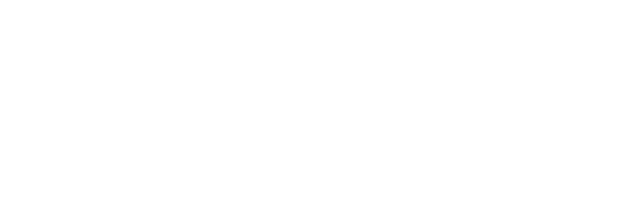
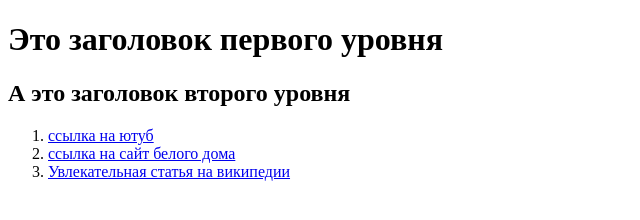
Before and after one commit to B0rjomi/task-html, a website: page src/index.html in a window 1280 px wide. Shown: the whole page, without its empty margins (0-640 px from the left). Drawn offline with Linux system fonts and the light colour scheme.

Commit message:
HTML homework #1

```diff
--- a/src/index.html
+++ b/src/index.html
@@ -3,5 +3,22 @@
     <head>
         <title>HTML</title>
     </head>
-    <body></body>
+    <body>
+        <h1>Это заголовок первого уровня</h1>
+        <h2>А это заголовок второго уровня</h2>
+        <ol>
+            <li><a href="https://www.youtube.com">ссылка на ютуб</a></li>
+            <li>
+                <a href="https://www.whitehouse.gov"
+                    >ссылка на сайт белого дома</a
+                >
+            </li>
+            <li>
+                <a
+                    href="https://ru.wikipedia.org/wiki/Временная_шкала_далёкого_будущего"
+                    >Увлекательная статья на википедии</a
+                >
+            </li>
+        </ol>
+    </body>
 </html>
```
Also changed, not shown: 1 other file.
